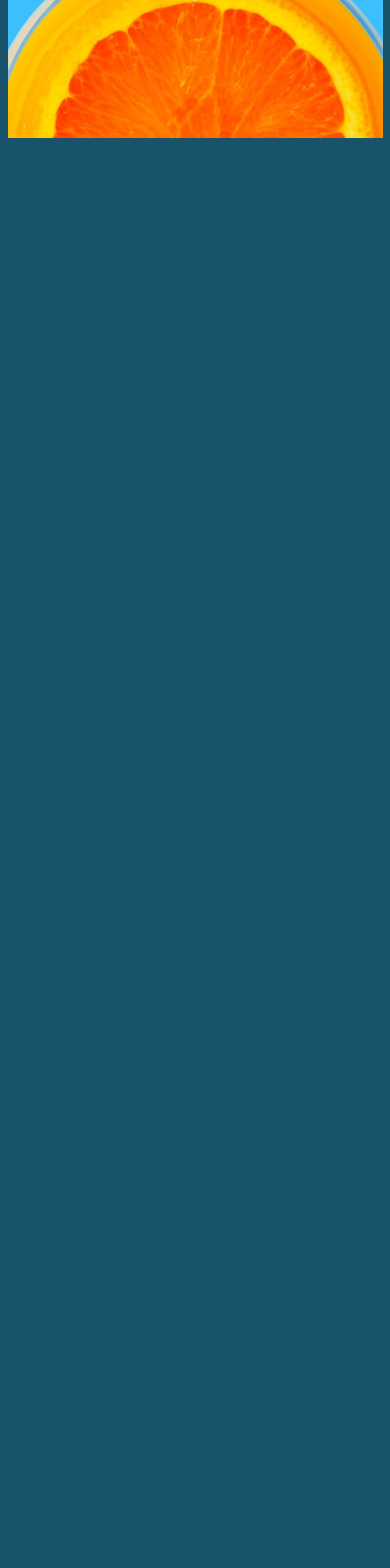
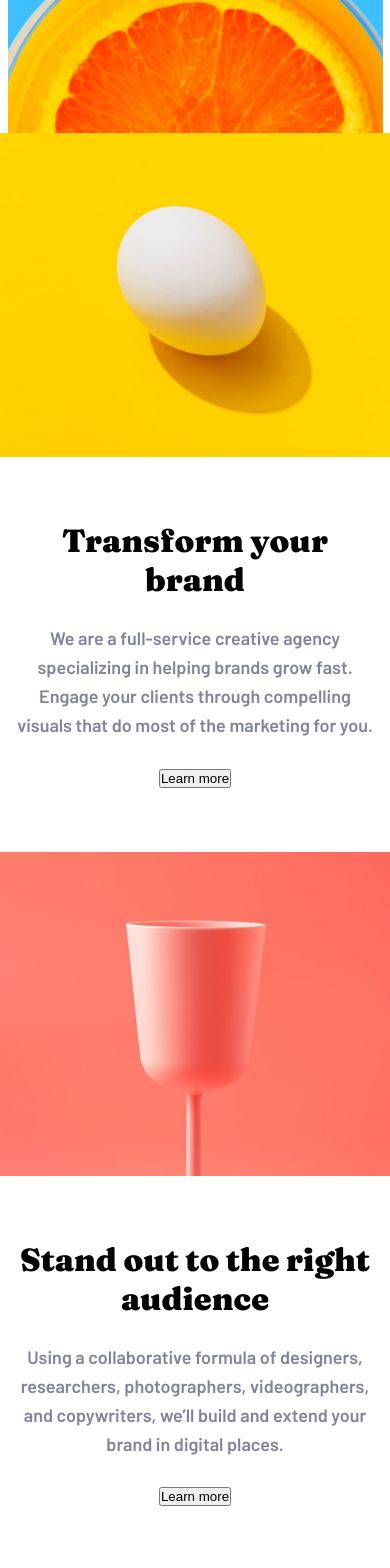
Before and after one commit to Emrikcah/sunnyside, a React (Create React App) app: page / in a window 390 px wide. Shown: the part 400-1968 px from the top of the page. Before the commit the page ends 844 px from the top, so only its background shows below. Built offline with nearby package versions, Linux system fonts and the light colour scheme.

Commit message:
finished transform and graphic mobile

```diff
--- a/src/App.js
+++ b/src/App.js
@@ -3,6 +3,8 @@ import Header from "./components/Header";
 import Navbar from "./components/Navbar";
 import GlobalStyles from "./styles/Global";
 import images from './constants/images'
+import Transform from "./components/Transform";
+import Graphic from "./components/Graphic";
 
 
 function App() {
@@ -12,6 +14,8 @@ function App() {
             <StyledShowcase>
                <Navbar />
                <Header />
+               <Transform/>
+               <Graphic/>
             </StyledShowcase>
 
       </>
--- /dev/null
+++ b/src/components/Buttons.js
@@ -0,0 +1,18 @@
+import React from 'react'
+import styled from 'styled-components'
+
+const Buttons = ({className,children}) => {
+  return (
+    <button className={className}>{children}</button>
+  )
+}
+
+const StyledBtn = styled(Buttons)`
+
+
+
+`
+
+export default Buttons;
+
+//get buttons to have different styles
--- a/src/components/DesktopNav.js
+++ b/src/components/DesktopNav.js
@@ -18,10 +18,8 @@ const DesktopNav = () => {
             <li>
                <a href="/">projects</a>
             </li>
-            <li>
-               <a href="/">contact</a>
-            </li>
          </ul>
+           <button>contact</button>
       </StyledDesktopNav>
    );
 };
--- /dev/null
+++ b/src/components/Graphic.js
@@ -0,0 +1,61 @@
+import React from "react";
+import styled from "styled-components";
+import images from "../constants/images";
+
+const Graphic = () => {
+   return (
+      <StyledGraphic>
+         <article>
+            <picture>
+               <source media="(min-width: 768px)" srcSet={images.dGraphic} />
+               <img src={images.mGraphic} alt="cherry" />
+            </picture>
+            <div>
+               <h2>Graphic Design</h2>
+               <p>
+                  Great design makes you memorable. We deliver artwork that underscores your brand message and captures potential clients’ attention.
+               </p>
+            </div>
+         </article>
+         <article>
+            <picture>
+               <source media="(min-width: 768px)" srcSet={images.dPhoto} />
+               <img src={images.mPhoto} alt="orange" />
+            </picture>
+            <div>
+               <h2>Photography</h2>
+               <p> Increase your credibility by getting the most stunning, high-quality photos that improve your business image.</p>
+            </div>
+         </article>
+      </StyledGraphic>
+   );
+};
+
+const StyledGraphic = styled.section`
+   article {
+      position: relative;
+   }
+
+   div {
+      position: absolute;
+      bottom: 50px;
+      left: 0;
+      text-align: center;
+      padding: 0 1rem;
+   }
+   h2,
+   p {
+      color: var(--Dark-desaturated-cyan);
+   }
+
+   h2 {
+      font-weight: 900;
+      letter-spacing: -0.2px;
+      margin-bottom: 1.5rem;
+   }
+   p{
+   font-size: 1rem;
+   }
+`;
+
+export default Graphic;
--- a/src/components/Header.js
+++ b/src/components/Header.js
@@ -17,6 +17,7 @@ const Header = () => {
 };
 
 const StyledHeader = styled.header`
+min-height:calc(538px - 89px) ;
    div {
       display: flex;
       align-items: center;
--- a/src/components/MobileNav.js
+++ b/src/components/MobileNav.js
@@ -29,10 +29,9 @@ const [toggleMenu, setToggleMenu] = useState(false);
                <li>
                   <a href="/">projects</a>
                </li>
-               <li>
-                  <a href="/">contact</a>
-               </li>
+
             </ul>
+            <button>contact</button>
          </div>
         )}
       </StyledMobileNav>
--- /dev/null
+++ b/src/components/Transform.js
@@ -0,0 +1,62 @@
+import React from "react";
+import styled from "styled-components";
+import images from "../constants/images";
+import Buttons from "./Buttons";
+
+const Transform = () => {
+   return (
+      <StyledTransform>
+         <div>
+            <picture>
+               <source media="(min-width: 768px)" srcSet={images.dTrans} />
+               <img src={images.mTrans} alt="egg"/>
+            </picture>
+         </div>
+         <article>
+            <h2>Transform your brand</h2>
+            <p>
+               We are a full-service creative agency specializing in helping brands grow fast. Engage your clients through compelling visuals that do
+               most of the marketing for you.
+            </p>
+            {/* make the btn a component */}
+            <Buttons color="red" bb="blue">
+               Learn more
+            </Buttons>
+         </article>
+         <div>
+            <picture>
+               <source media="(min-width: 768px)" srcSet={images.dStand} />
+               <img src={images.mStand} alt="pink cup"/>
+            </picture>
+         </div>
+         <article>
+            <h2>Stand out to the right audience</h2>
+            <p>
+               Using a collaborative formula of designers, researchers, photographers, videographers, and copywriters, we’ll build and extend your
+               brand in digital places.
+            </p>
+            <button>Learn more</button>
+         </article>
+      </StyledTransform>
+   );
+};
+
+const StyledTransform = styled.section`
+   article {
+      text-align: center;
+      padding: 4rem 1rem;
+      h2 {
+         font-weight: 900;
+         font-size: 2rem;
+         margin-bottom: 25px;
+      }
+
+      p {
+         font-weight: 600;
+         color: var(--Dark-grayish-blue);
+         margin-bottom: 25px;
+      }
+   }
+`;
+
+export default Transform;
--- a/src/styles/Global.js
+++ b/src/styles/Global.js
@@ -25,9 +25,9 @@ const GlobalStyles = createGlobalStyle`
 }
 
 body{
-    /* font-family: 'Barlow', sans-serif; */
+    font-family: 'Barlow', sans-serif;
     font-size: 18px ;
-    background-color: var(--Dark-blue) ;
+
 }
 
 ul{
@@ -48,6 +48,7 @@ p{
 
 img{
    max-width:100% ;
+   display: block;
 }
 
 `;
```
Also changed, not shown: text.txt (added).
